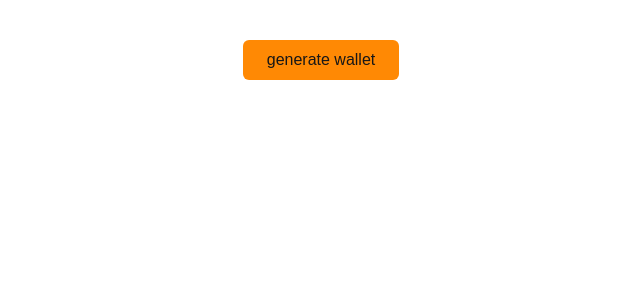
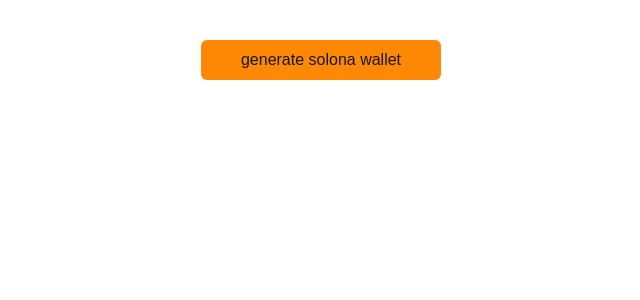
Before and after one commit to Manikantaanyam/walletlab, a Next.js app: page / in a window 1280 px wide. Shown: the top 300 px of the page, without its empty margins (319-959 px from the left). Built offline with nearby package versions, Linux system fonts and the light colour scheme.

Commit message:
cleanup UI

```diff
--- a/app/page.tsx
+++ b/app/page.tsx
@@ -2,25 +2,30 @@
 
 import { SolonaWallet } from "@/lib/derivation/solona";
 import { generateNewMnemonic } from "@/lib/mnemonic/generateMnemonic";
-import { useEffect, useState } from "react";
+import { useState } from "react";
 
 export default function Home() {
   const [mnemonics, setMnemonics] = useState("");
   const [publicKey, setPublicKey] = useState<string | undefined>("");
   const [secretKey, setSecretKey] = useState<string | undefined>("");
   const [visible, setVisible] = useState<boolean>(false);
+  const [loading, setLoading] = useState<boolean>(false);
 
   async function generateWallet() {
-    const mnemonicsString = generateNewMnemonic();
-    setMnemonics(mnemonicsString);
-    const keyPair = SolonaWallet(mnemonicsString);
-    setPublicKey(keyPair.publicKey);
-    setSecretKey(keyPair.secretKey);
+    try {
+      setLoading(true);
+      const mnemonicsString = generateNewMnemonic();
+      setMnemonics(mnemonicsString);
+      const keyPair = SolonaWallet(mnemonicsString);
+      setPublicKey(keyPair.publicKey);
+      setSecretKey(keyPair.secretKey);
+      setLoading(false);
+    } catch (e) {
+      console.log("Error occured while creating wallet", e);
+    } finally {
+      setLoading(false);
+    }
   }
-
-  // if (mnemonics.length === 0) {
-  //   return <div>Loading..</div>;
-  // }
 
   async function copyMnemonics(text: string) {
     try {
@@ -32,13 +37,17 @@ export default function Home() {
 
   return (
     <div className=" flex flex-col items-center justify-center">
-      <div className="flex flex-col gap-4">
-        <div className="mt-10 flex items-start">
+      <div className="flex flex-col justify-center gap-4">
+        <div className="mt-10">
           <button
             onClick={() => generateWallet()}
-            className="px-6 py-2 bg-orange-400 rounded-md"
+            className="px-6 py-2 w-60 bg-orange-400 rounded-md flex items-center justify-center"
           >
-            generate wallet
+            {loading ? (
+              <span className="w-6 h-6 rounded-full border-2 border-t-transparent animate-spin"></span>
+            ) : (
+              <p>generate solona wallet</p>
+            )}
           </button>
         </div>
         {secretKey && (
@@ -56,7 +65,7 @@ export default function Home() {
                 }}
                 className="mt-4 cursor-pointer px-4 py-1.5 bg-yellow-400 rounded-md text-black"
               >
-                copy
+                copy phrase
               </button>
             </div>
 
```
